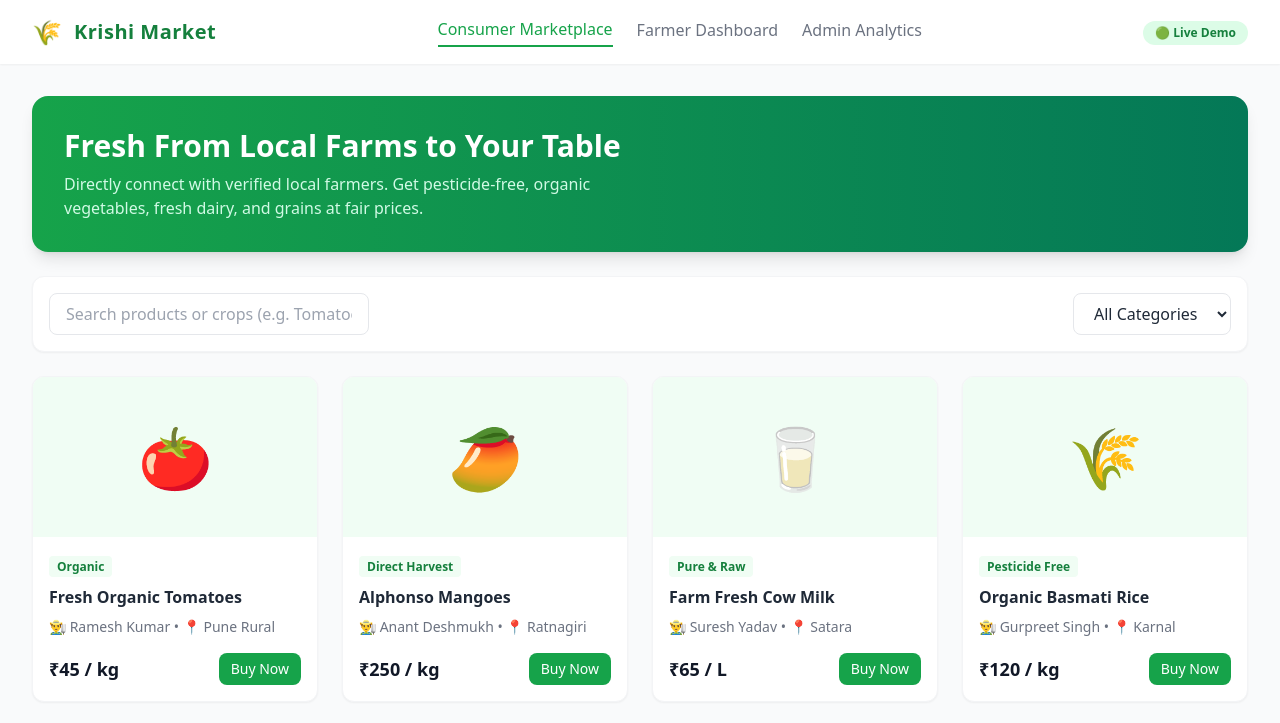
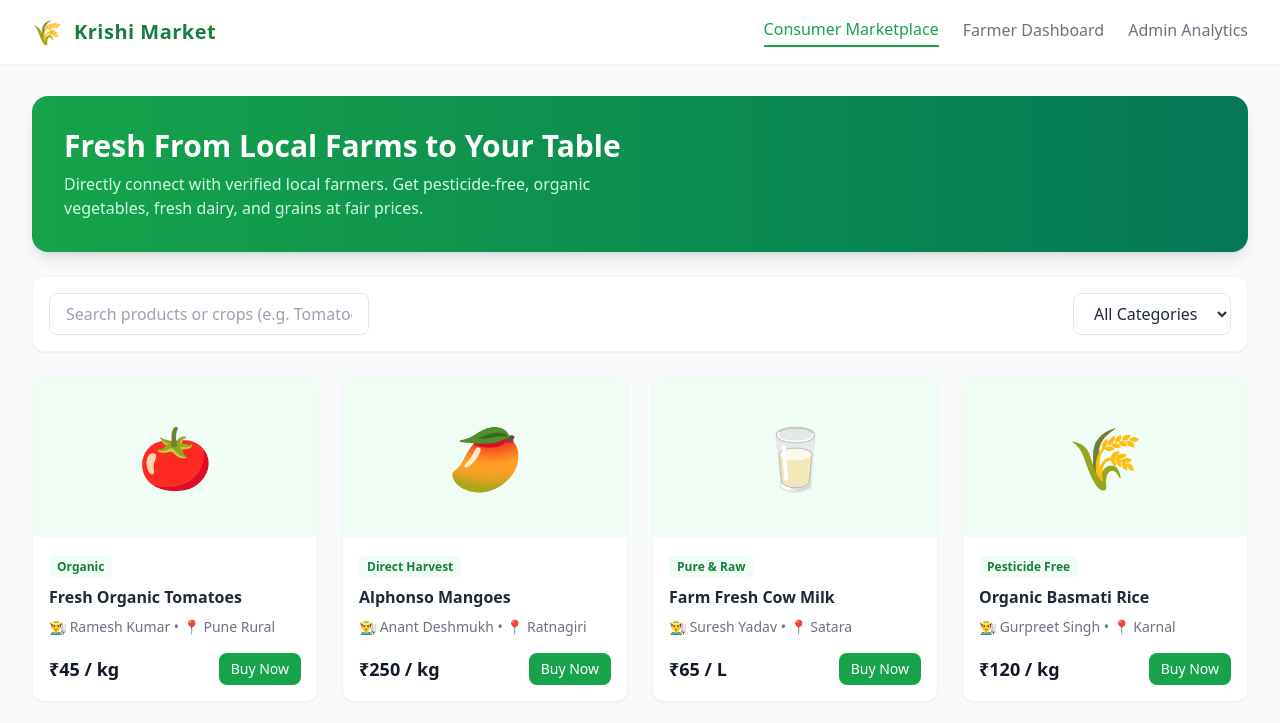
Before and after one commit to AzaanKhan01/Krishi-Market, a plain HTML site: page index.html in a window 1280 px wide. Shown: the top 723 px of the page. Drawn offline with nearby package versions, Linux system fonts and the light colour scheme.

Commit message:
Improved header UI

```diff
--- a/index.html
+++ b/index.html
@@ -32,11 +32,7 @@
                 <button onclick="switchTab('farmer')" id="nav-farmer" class="font-medium text-gray-500 hover:text-agri-600 pb-1 transition">Farmer Dashboard</button>
                 <button onclick="switchTab('admin')" id="nav-admin" class="font-medium text-gray-500 hover:text-agri-600 pb-1 transition">Admin Analytics</button>
             </nav>
-            <div>
-                <span class="inline-flex items-center px-3 py-1 rounded-full text-xs font-semibold bg-agri-100 text-agri-700">
-                    🟢 Live Demo
-                </span>
-            </div>
+
         </div>
     </header>
 
```
